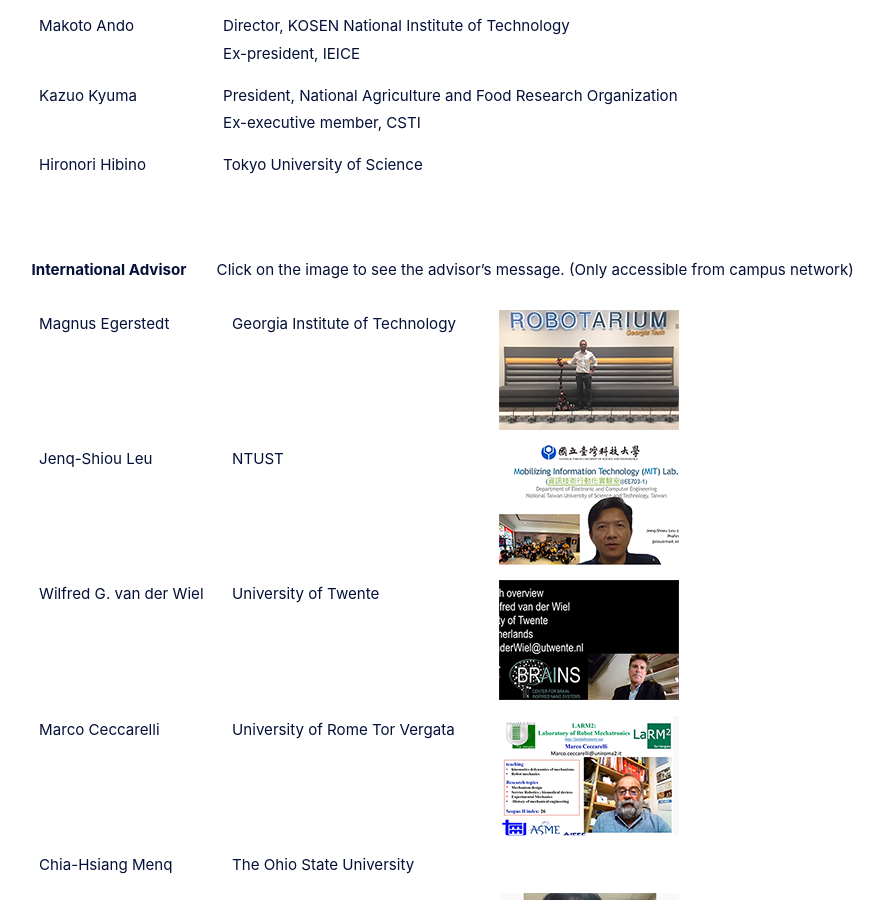
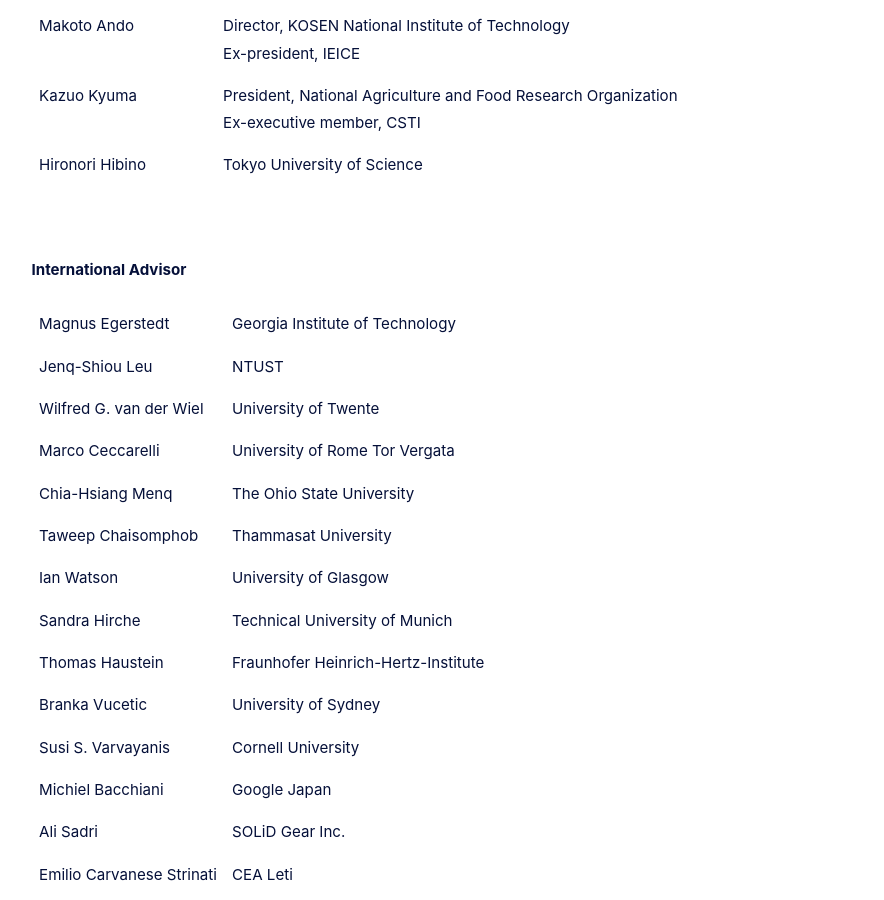
Before and after one commit to fl1d/w0ex.github.io, a Jekyll site: the page built from _pages/faculty_en.md, in a window 1280 px wide and 900 px high, scrolled down 3874 px. Shown: the whole window, without its empty margins (29-913 px from the left). Built offline with Jekyll 4.4.1, drawn with Linux system fonts in a browser that asks for light colours; cached includes are drawn as plain includes; nearby versions of some CDN libraries.

Commit message:
Update faculty_en.md

```diff
--- a/_pages/faculty_en.md
+++ b/_pages/faculty_en.md
@@ -114,25 +114,25 @@
 |Hironori Hibino|Tokyo University of Science
 
 <br><br>
-**International Advisor**　　Click on the image to see the advisor's message. (Only accessible from campus network)
+**International Advisor**
 
-Magnus Egerstedt |Georgia Institute of Technology |[![magnus](/assets/images/advisors/magnus.egerstedt.png)](https://www.sss.e.titech.ac.jp/wise-sss/video_international.advisors/Magnus%20Egerstedt.mp4)
-Jenq-Shiou Leu |NTUST |[![leu](/assets/images/advisors/jenq.shiou.leu.png)](https://www.sss.e.titech.ac.jp/wise-sss/video_international.advisors/Jenq-Shiou%20Leu.mp4)
-Wilfred G. van der Wiel |University of Twente |[![wilfred](/assets/images/advisors/w.g.vanderwiel.png)](https://www.sss.e.titech.ac.jp/wise-sss/video_international.advisors/Wilfred%20G.%20van%20der%20Wiel.mp4)
-Marco Ceccarelli |University of Rome Tor Vergata |[![marco](/assets/images/advisors/marco.ceccarelli.png)](https://www.sss.e.titech.ac.jp/wise-sss/video_international.advisors/Marco%20Ceccarelli.mp4)
+Magnus Egerstedt |Georgia Institute of Technology
+Jenq-Shiou Leu |NTUST
+Wilfred G. van der Wiel |University of Twente
+Marco Ceccarelli |University of Rome Tor Vergata
 Chia-Hsiang Menq |The Ohio State University
-Taweep Chaisomphob |Thammasat University |[![taweep](/assets/images/advisors/taweep.chaisomphob.png)](https://www.sss.e.titech.ac.jp/wise-sss/video_international.advisors/taweep.chaisomphob.mp4)
-Ian Watson |University of Glasgow |[![watson](/assets/images/advisors/ian.watson.png)](https://www.sss.e.titech.ac.jp/wise-sss/video_international.advisors/ian.watson.mp4)
-Sandra Hirche |Technical University of Munich |[![sandra](/assets/images/advisors/sandra.hirche.png)](https://www.sss.e.titech.ac.jp/wise-sss/video_international.advisors/Sandra%20Hirche.mp4)
-Thomas Haustein |Fraunhofer Heinrich-Hertz-Institute |[![thomas](/assets/images/advisors/thomas.haustein.png)](https://www.sss.e.titech.ac.jp/wise-sss/video_international.advisors/Thomas%20Haustein.mp4)
-Branka Vucetic |University of Sydney |[![branka](/assets/images/advisors/branka.vucetic.png)](https://www.sss.e.titech.ac.jp/wise-sss/video_international.advisors/Branka%20Vucetic.mp4)
-Susi S. Varvayanis |Cornell University |[![susi](/assets/images/advisors/susi.varvayanis.png)](https://www.sss.e.titech.ac.jp/wise-sss/video_international.advisors/Susi%20Varvayanis.mp4)
-Michiel Bacchiani |Google Japan |[![bacchiani](/assets/images/advisors/michiel.bacchiani.png)](https://www.sss.e.titech.ac.jp/wise-sss/video_international.advisors/michiel.bacchiani.mp4)
-Ali Sadri |SOLiD Gear Inc. |[![ali](/assets/images/advisors/ali.sadri.png)](https://www.sss.e.titech.ac.jp/wise-sss/video_international.advisors/Ali%20Sadri%20Research%20for%20tokyotech.mp4)
-Emilio Carvanese Strinati |CEA Leti |[![emilio](/assets/images/advisors/emilio.c.strinati.jpg)](https://www.sss.e.titech.ac.jp/wise-sss/video_international.advisors/emilio.carvanese.strinati.mp4)
-Sumei Sun |Infocomm Research |[![sumei](/assets/images/advisors/sumei.sun.png)](https://www.sss.e.titech.ac.jp/wise-sss/video_international.advisors/Sumei%20Sun.mp4)
-Masaaki Maeda |Asurion LLC |[![maeda](/assets/images/advisors/masaaki.maeda.png)](https://www.sss.e.titech.ac.jp/wise-sss/video_international.advisors/Masaaki%20Maeda.mp4)
-Seong-Lyun Kim |Yonsei University |[![kim](/assets/images/advisors/seong.lyun.kim.png)](https://www.sss.e.titech.ac.jp/wise-sss/video_international.advisors/seong.lyun.kim.mp4)
+Taweep Chaisomphob |Thammasat University
+Ian Watson |University of Glasgow
+Sandra Hirche |Technical University of Munich
+Thomas Haustein |Fraunhofer Heinrich-Hertz-Institute
+Branka Vucetic |University of Sydney
+Susi S. Varvayanis |Cornell University
+Michiel Bacchiani |Google Japan
+Ali Sadri |SOLiD Gear Inc.
+Emilio Carvanese Strinati |CEA Leti
+Sumei Sun |Infocomm Research
+Masaaki Maeda |Asurion LLC
+Seong-Lyun Kim |Yonsei University
 
 <br><br>
 
```
